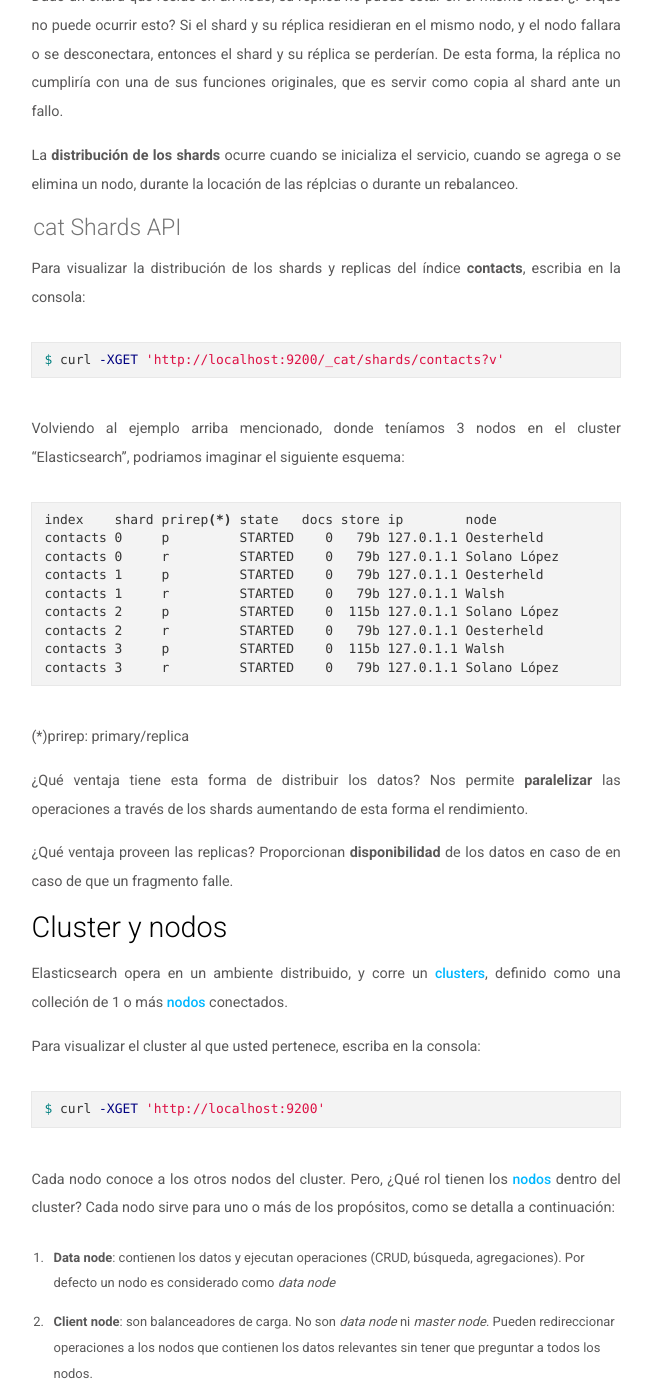
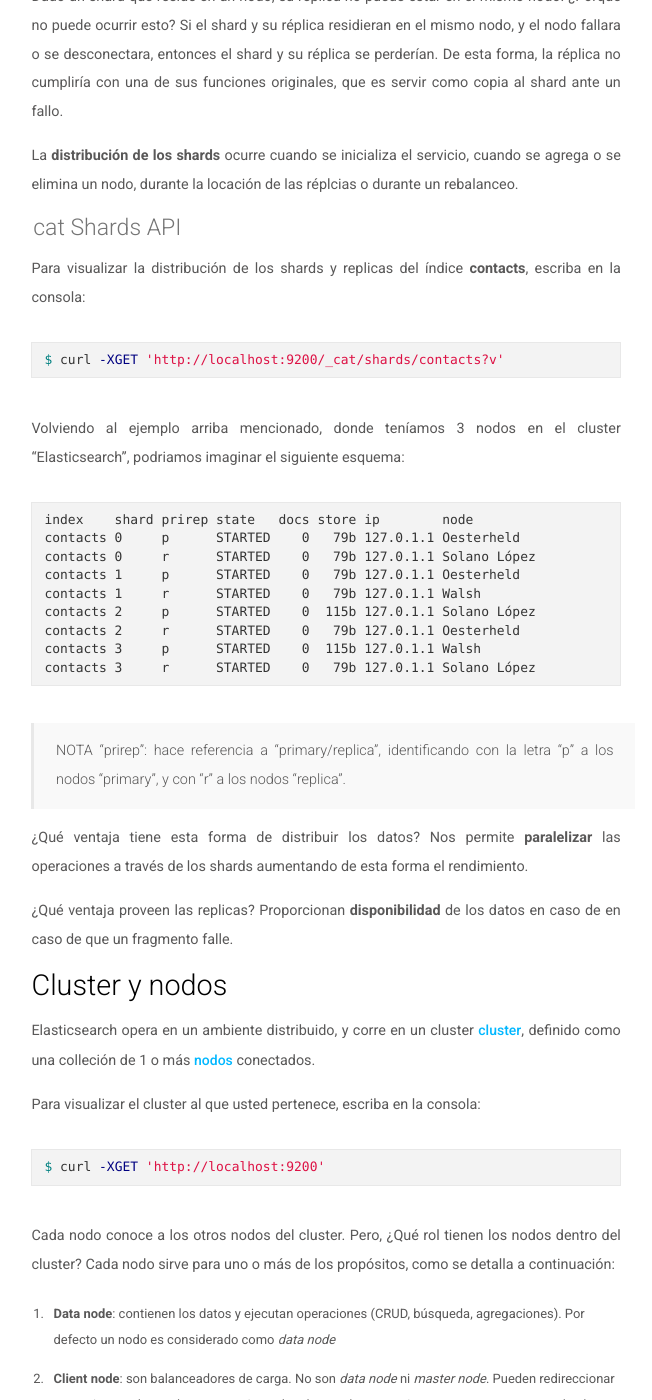
Before and after one commit to Desarrollo-CeSPI/desarrollo-cespi.github.io, a Jekyll site: the page built from _posts/2016-04-22-elasticsearch-module_2.md, in a window 1280 px wide and 1400 px high, scrolled down 3943 px. Shown: the whole window, without its empty margins (294-946 px from the left). Built offline with Jekyll 4.4.1, drawn with Linux system fonts in a browser that asks for light colours; nearby versions of some CDN libraries; some of the changed text lies outside the part shown.

Commit message:
fix details

```diff
--- a/_posts/2016-04-22-elasticsearch-module_2.md
+++ b/_posts/2016-04-22-elasticsearch-module_2.md
@@ -157,7 +157,7 @@
 ### cat Shards API
 
 
-Para visualizar la distribución de los shards y replicas del índice **contacts**, escribia en la consola:
+Para visualizar la distribución de los shards y replicas del índice **contacts**, escriba en la consola:
 
 {% highlight bash  %}
 $ curl -XGET 'http://localhost:9200/_cat/shards/contacts?v'
@@ -167,18 +167,20 @@
 
 {% highlight bash  %}
 
-index    shard prirep(*) state   docs store ip        node
-contacts 0     p         STARTED    0   79b 127.0.1.1 Oesterheld
-contacts 0     r         STARTED    0   79b 127.0.1.1 Solano López
-contacts 1     p         STARTED    0   79b 127.0.1.1 Oesterheld
-contacts 1     r         STARTED    0   79b 127.0.1.1 Walsh
-contacts 2     p         STARTED    0  115b 127.0.1.1 Solano López
-contacts 2     r         STARTED    0   79b 127.0.1.1 Oesterheld
-contacts 3     p         STARTED    0  115b 127.0.1.1 Walsh
-contacts 3     r         STARTED    0   79b 127.0.1.1 Solano López
+index    shard prirep state   docs store ip        node
+contacts 0     p      STARTED    0   79b 127.0.1.1 Oesterheld
+contacts 0     r      STARTED    0   79b 127.0.1.1 Solano López
+contacts 1     p      STARTED    0   79b 127.0.1.1 Oesterheld
+contacts 1     r      STARTED    0   79b 127.0.1.1 Walsh
+contacts 2     p      STARTED    0  115b 127.0.1.1 Solano López
+contacts 2     r      STARTED    0   79b 127.0.1.1 Oesterheld
+contacts 3     p      STARTED    0  115b 127.0.1.1 Walsh
+contacts 3     r      STARTED    0   79b 127.0.1.1 Solano López
 {% endhighlight  %}
 
-(*)prirep: primary/replica
+
+> NOTA
+> "prirep": hace referencia a "primary/replica", identificando con la letra "p" a los nodos "primary", y con "r" a los nodos "replica".
 
 ¿Qué ventaja tiene esta forma de distribuir los datos? Nos permite **paralelizar** las operaciones a través de los shards aumentando de esta forma el rendimiento.
 
@@ -187,7 +189,7 @@
 
 ## Cluster y nodos
 
-Elasticsearch opera en un ambiente distribuido, y corre un [clusters](https://www.elastic.co/guide/en/elasticsearch/reference/current/_basic_concepts.html#_cluster), definido como una colleción de 1 o más [nodos](https://www.elastic.co/guide/en/elasticsearch/reference/current/_basic_concepts.html#_node) conectados.
+Elasticsearch opera en un ambiente distribuido, y corre en un cluster [cluster](https://www.elastic.co/guide/en/elasticsearch/reference/current/_basic_concepts.html#_cluster), definido como una colleción de 1 o más [nodos](https://www.elastic.co/guide/en/elasticsearch/reference/current/_basic_concepts.html#_node) conectados.
 
 Para visualizar el cluster al que usted pertenece, escriba en la consola:
 
@@ -196,7 +198,7 @@
 {% endhighlight  %}
 
 
-Cada nodo conoce a los otros nodos del cluster. Pero, ¿Qué rol tienen los [nodos](https://www.elastic.co/guide/en/elasticsearch/reference/2.3/modules-node.html) dentro del cluster? Cada nodo sirve para uno o más  de los  propósitos, como se detalla a continuación:
+Cada nodo conoce a los otros nodos del cluster. Pero, ¿Qué rol tienen los nodos dentro del cluster? Cada nodo sirve para uno o más  de los  propósitos, como se detalla a continuación:
 
 1. **Data node**: contienen los datos y ejecutan operaciones (CRUD, búsqueda, agregaciones). Por defecto un nodo es considerado como *data node*
 2. **Client node**: son balanceadores de carga. No son *data node*  ni *master node*. Pueden redireccionar operaciones a los nodos que contienen los datos relevantes sin tener que preguntar a todos los nodos.
@@ -208,19 +210,21 @@
 Para visualizar los nodos de su cluster, usando [cat nodes API](https://www.elastic.co/guide/en/elasticsearch/reference/current/cat-nodes.html), escriba en su consola:
 
 {% highlight bash  %}
+
 $ curl -XGET 'http://localhost:9200/_cat/nodes?v&h=host,ip,port,nodeRole,master,name'
 {% endhighlight  %}
 
 Si volvemos al ejemplo arriba mencionado, donde teníamos 3 nodos en el cluster "Elasticsearch", podriamos imaginar el siguiente esquema:
 
 {% highlight bash  %}
- host  ip         port  nodeRole(*) master name
+ host  ip         port  nodeRole master name
  pc_1  127.0.1.1  9200  d           *      Oesterheld
  pc_2  127.0.1.1  9200  d           *      Solano López
  pc_3  127.0.1.1  9200  d           m      Walsh
 {% endhighlight  %}
 
-(*)nodeRole: Data node (d); Client node (c)
+> NOTA
+> "nodeRole": los nodos pueden ser "Data node" o "Client node". Si es "Data node" se identifica con la letra "d". Si es "Client node" se identifica con la letra "c".
 
 ## Índices, tipos y documentos
 
```
Also changed, not shown: other parts of _posts/2016-04-22-elasticsearch-module_2.md (+1 -1 lines), _posts/2016-04-14-elasticsearch-module_1.md (+1 -1 lines), _posts/2016-05-06-elasticsearch-module_3.md (+1 -1 lines).
